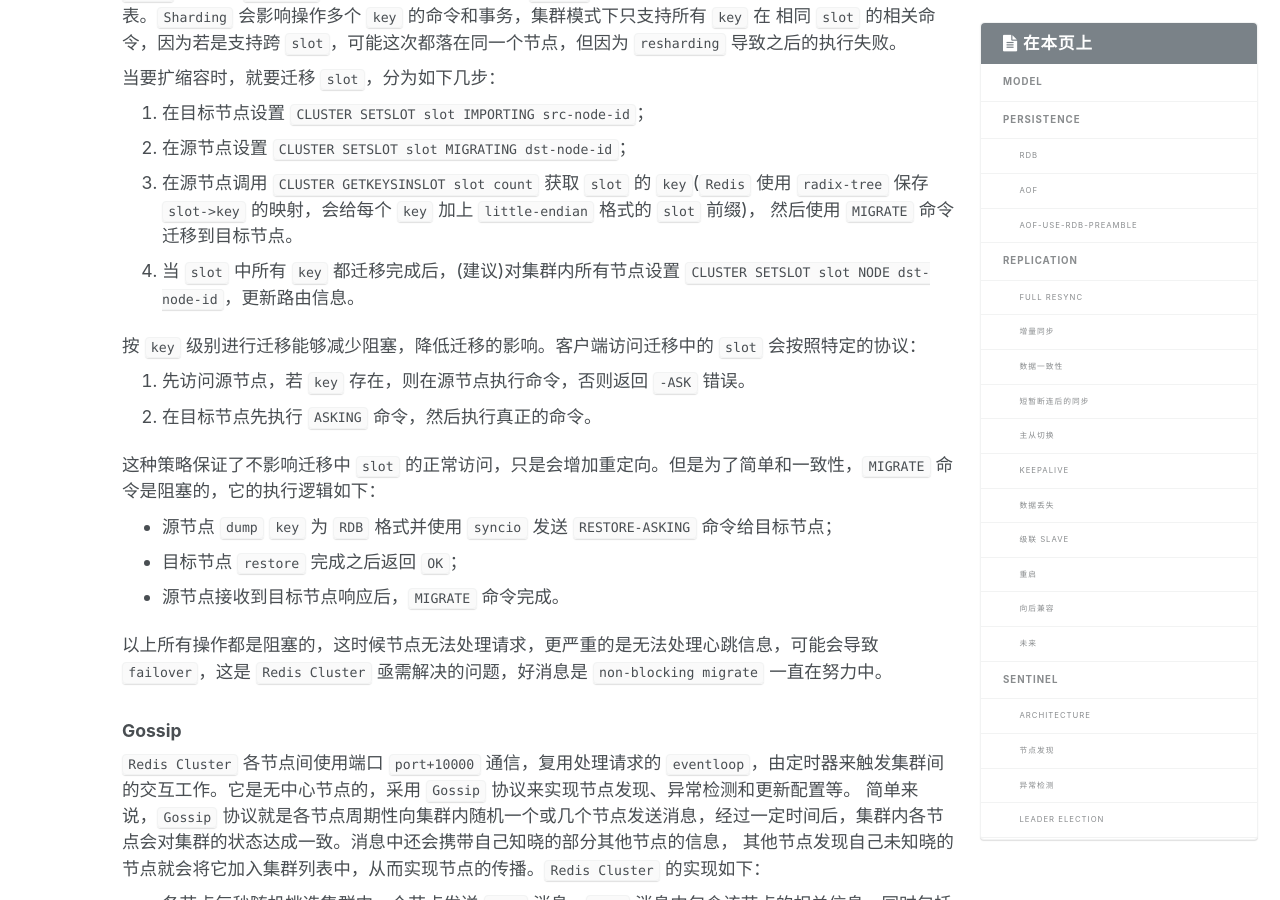
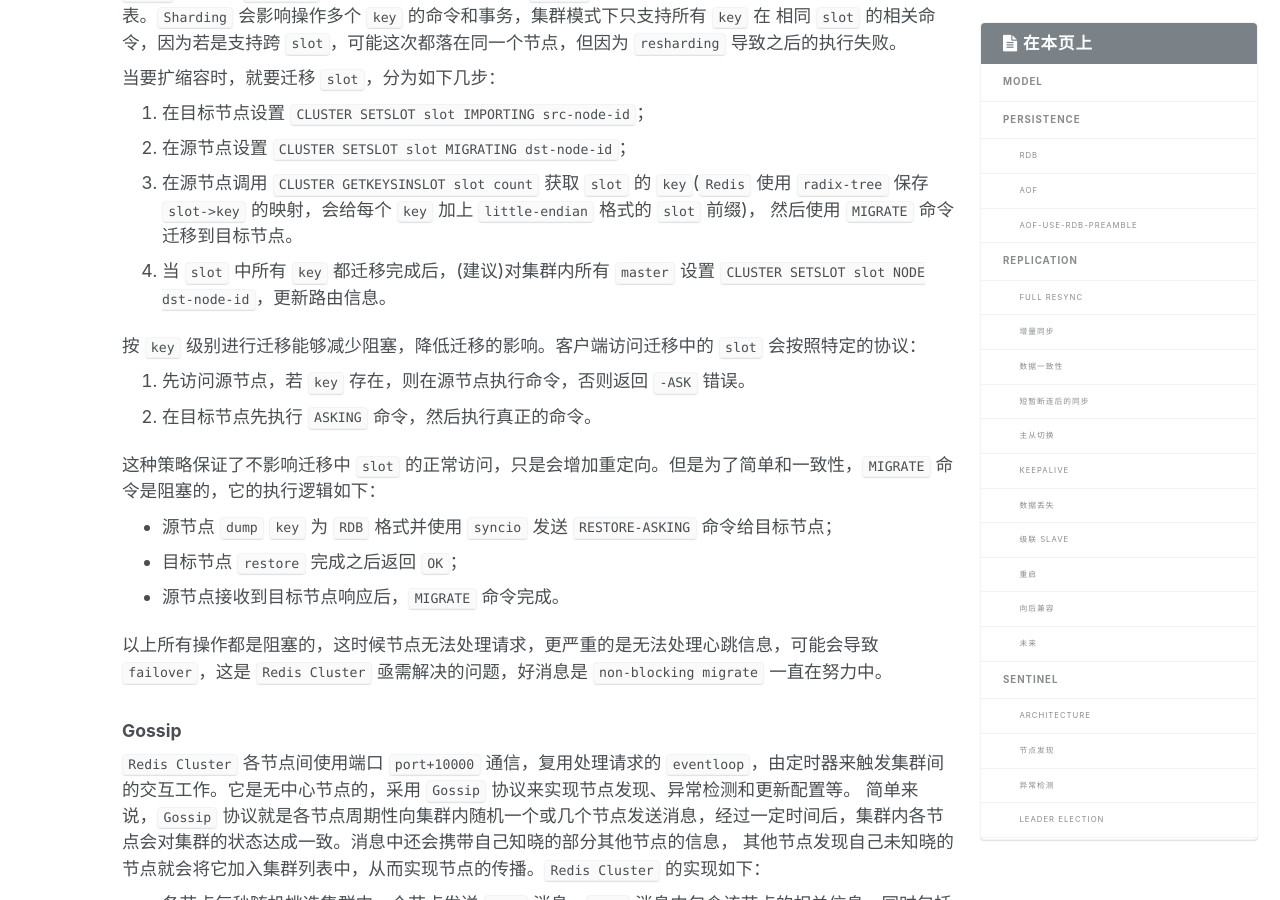
Before and after one commit to youjiali1995/youjiali1995.github.io, a Jekyll site: the page built from _posts/Redis/2018-08-08-redis-architecture.md, in a window 1280 px wide and 900 px high, scrolled down 12941 px. Built offline with Jekyll 4.4.1, drawn with Linux system fonts in a browser that asks for light colours; some of the changed text lies outside the part shown.

Commit message:
Modify 2018-08-08-redis-architecture.md

```diff
--- a/_posts/Redis/2018-08-08-redis-architecture.md
+++ b/_posts/Redis/2018-08-08-redis-architecture.md
@@ -343,7 +343,7 @@
 2. 在源节点设置 `CLUSTER SETSLOT slot MIGRATING dst-node-id`；
 3. 在源节点调用 `CLUSTER GETKEYSINSLOT slot count` 获取 `slot` 的 `key`(`Redis` 使用 `radix-tree` 保存 `slot->key` 的映射，会给每个 `key` 加上 `little-endian` 格式的 `slot` 前缀)，
 然后使用 `MIGRATE` 命令迁移到目标节点。
-4. 当 `slot` 中所有 `key` 都迁移完成后，(建议)对集群内所有节点设置 `CLUSTER SETSLOT slot NODE dst-node-id`，更新路由信息。
+4. 当 `slot` 中所有 `key` 都迁移完成后，(建议)对集群内所有 `master` 设置 `CLUSTER SETSLOT slot NODE dst-node-id`，更新路由信息。
 
 按 `key` 级别进行迁移能够减少阻塞，降低迁移的影响。客户端访问迁移中的 `slot` 会按照特定的协议：
 1. 先访问源节点，若 `key` 存在，则在源节点执行命令，否则返回 `-ASK` 错误。
@@ -402,7 +402,7 @@
 `config epoch` 是用来解决单个 `slot` 的配置冲突的，需要保证单个 `slot` 在特定的 `config epoch` 只属于一个节点，如果不同的 `master` 负责的 `slots` 不重叠，即使有着相同的 `config epoch` 也
 不会有什么问题，但考虑如下场景，两个节点在迁移 `slots`：
 * 向目标节点设置 `CLUSTER SETSLOT slot NODE dst-node-id`，这个命令会使目标节点不需要共识的增加 `config epoch`，但还未同步到源节点。
-* 源节点发生主从切换，`slave` 更新了 `config epoch`，同时获得原先 `master` 的 `slots`。
+* 源节点发生主从切换，`slave` 更新了 `config epoch`，同时获得原先 `master` 的 `slots`。(`slots` 迁移状态是 `master` 节点各自维护的，不会进行传播)。
 * 此时源节点和目标节点都认为该 `slot` 属于自己，并且有可能两个节点的 `config epoch` 是一样的，导致 `slots` 配置出现冲突且无法自动修复。
 
 `Redis Cluster` 为了解决这个问题，要求每个 `master` 的 `config epoch` 都不同，若不同的 `master` 有着相同的 `config epoch` 就会进行冲突解决：
```
